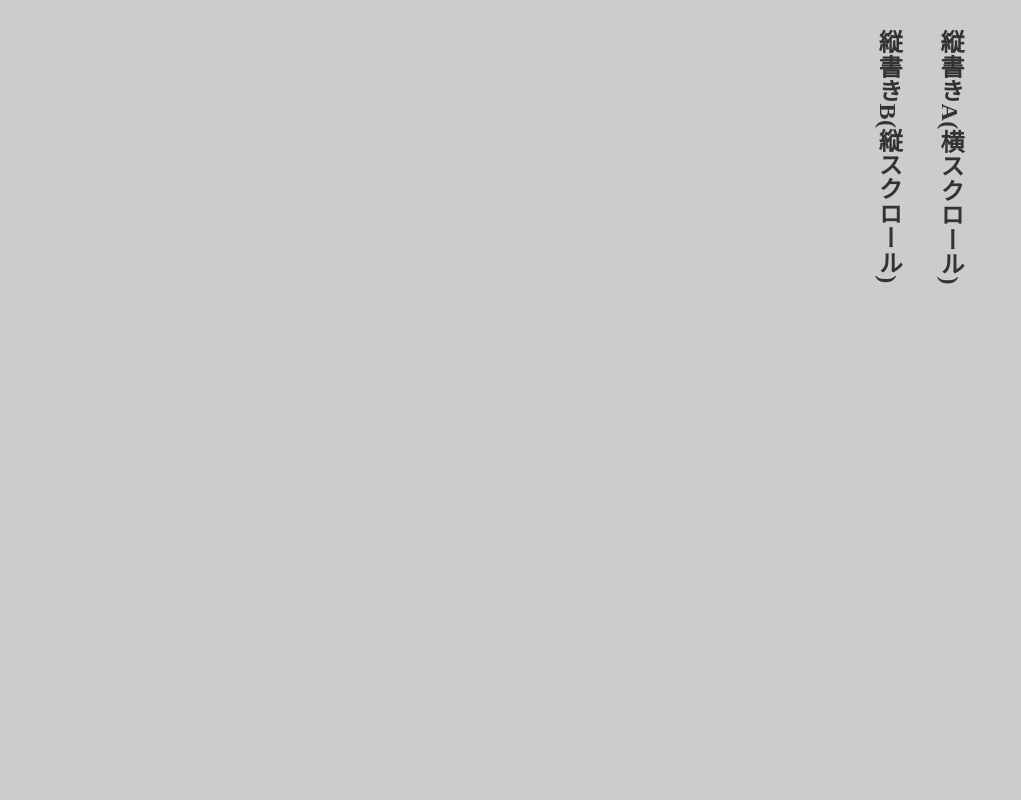
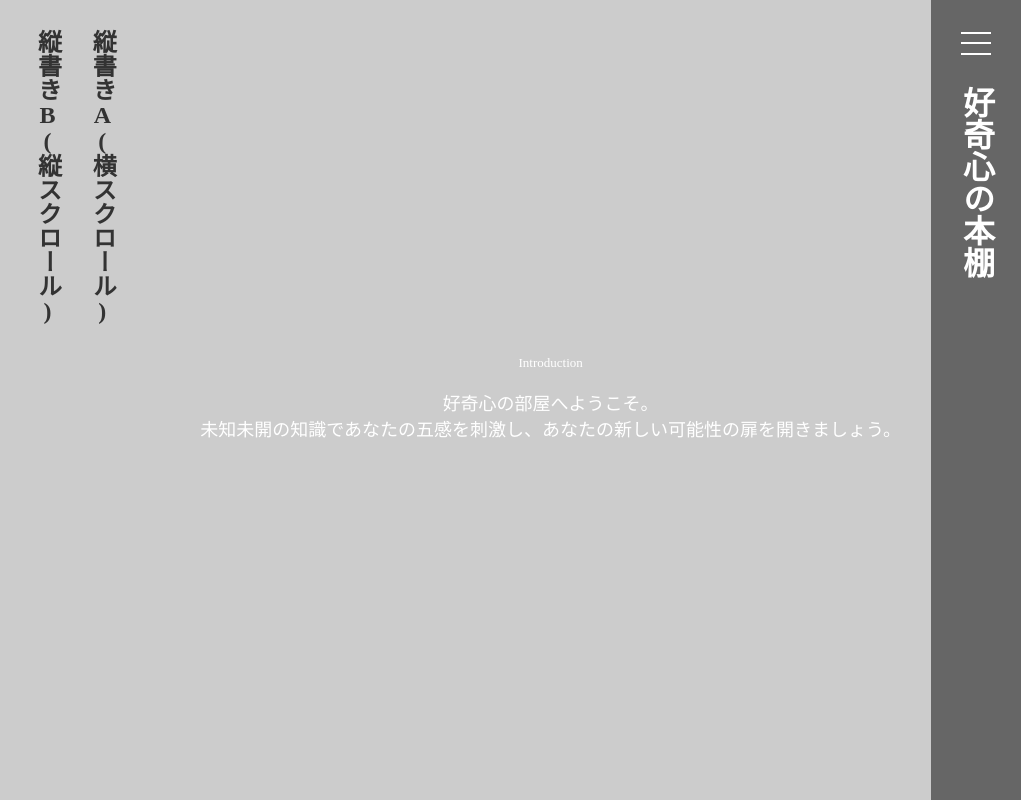
Before and after one commit to kaaisz/tategaki, a website: page index.html in a window 1280 px wide. Shown: the whole page, without its empty margins (259-1280 px from the left). Drawn offline with Linux system fonts and the light colour scheme.

Commit message:
Apply header and introduction

```diff
--- a/assets/scss/main.scss
+++ b/assets/scss/main.scss
@@ -18,7 +18,7 @@ $font-family: 'Yu Mincho', 'YuMincho', 'Hiragino Mincho ProN', 'ヒラギノ明
 }
 
 body {
-  // necessary adding to scroll from right to left...
+  // following code is necessary adding to scroll from right to left...
   writing-mode: vertical-rl;
   margin: 0 auto;
   font-family: 'Yu Mincho', 'Hiragino Mincho Pro', 'ヒラギノ明朝 Pro', serif;
@@ -31,8 +31,9 @@ h3,
 h4,
 p,
 a {
-  // text-combine-upright: digits 2; - not available on most of browser (unless surrounded by span)
-  // text-orientation: upright;
+  // - not available on most of browser (unless surrounded by span)
+  text-combine-upright: digits 2;
+  text-orientation: upright;
 }
 
 p {
@@ -44,11 +45,70 @@ a {
   color: #333;
 }
 
+.header{
+  display: flex;
+  align-items: center;
+  width: 90px;
+  height: 100vh;
+  padding: 2rem 0;
+  background: #666;
+  color: #fff;
+}
+
+.nav {
+  &__toggle {
+    position: relative;
+    width: 30px;
+    height: 23px;
+    margin: 0 0 2rem 0;
+  }
+
+  &__bar {
+    position: absolute;
+    height: 2px;
+    width: 30px;
+    background: #fff;
+
+    &:nth-of-type(1) {
+      top: 0;
+    }
+
+    &:nth-of-type(2) {
+      top: 10px;
+    }
+
+    &:nth-of-type(3) {
+      bottom: 0;
+    }
+  }
+}
+
 section {
   width: 100%;
   max-width: 100vw;
   min-width: 300px;
   padding: 30px;
+}
+
+.intro {
+  writing-mode: horizontal-tb;
+  display: flex;
+  align-items: center;
+  width: max-content;
+  height: 100%;
+
+  &__text {
+    color: #fff;
+    text-align: center;
+  }
+
+  &__title {
+    font-size: 13px;
+  }
+
+  &__content {
+    font-size: 18px;
+  }
 }
 
 .tategaki {
@@ -60,6 +120,7 @@ section {
     // pkna is "propotional kana"
     @include font-feature-settings('pkna');
     @include writing-mode(rl);
+    background: #ccc;
   }
 
   p {
--- a/index.html
+++ b/index.html
@@ -5,14 +5,28 @@
   <meta name="viewport" content="width=device-width, initial-scale=1.0">
   <meta http-equiv="X-UA-Compatible" content="ie=edge">
   <link rel="stylesheet" type="text/css"  href="assets/css/main.css">
-  <title>Tategaki A</title>
+  <title>好奇心の本棚</title>
 </head>
 <body>
+  <header class="header">
+    <nav class="nav">
+      <div id="nav__toggle" class="nav__toggle">
+        <span class="nav__bar"></span>
+        <span class="nav__bar"></span>
+        <span class="nav__bar"></span>
+      </div>
+    </nav>
+    <h1>好奇心の本棚</h1>
+  </header>
+  <section class="intro">
+    <div class="intro__text">
+      <p class="intro__title">Introduction</p>
+      <p class="intro__content">好奇心の部屋へようこそ。<br/>未知未開の知識であなたの五感を刺激し、あなたの新しい可能性の扉を開きましょう。</p>
+    </div>
+  </section>
   <section>
-    <div class="tategaki">
-      <a href="tate-a.html"><h2>縦書きA(横スクロール)</h2></a>
-      <a href="tate-b.html"><h2>縦書きB(縦スクロール)</h2></a>
-    </div>
+    <a href="tate-a.html"><h2>縦書きA(横スクロール)</h2></a>
+    <a href="tate-b.html"><h2>縦書きB(縦スクロール)</h2></a>
   </section>
 </body>
 </html>
```
Also changed, not shown: assets/css/main.css.
